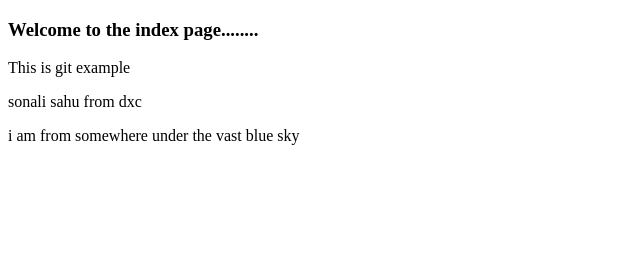
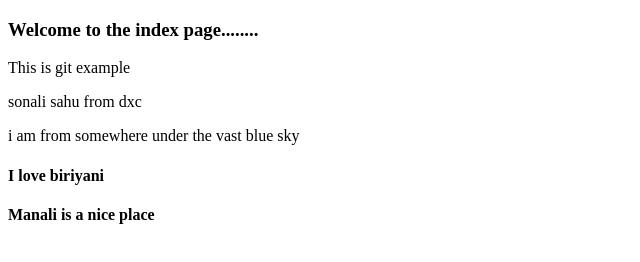
Before and after one commit to Sonali-Sahu-97/Nov-11, a plain HTML site: page index.html in a window 1280 px wide. Shown: the whole page, without its empty margins (0-640 px from the left). Drawn offline with Linux system fonts and the light colour scheme.

Commit message:
Second commit

```diff
--- a/index.html
+++ b/index.html
@@ -10,5 +10,7 @@
         <p>This is git example</p>
         <p>sonali sahu from dxc</p>
         <p>i am from somewhere under the vast blue sky</p>
+        <h4>I love biriyani</h4>
+        <h4>Manali is a nice place</h4>
     </body>
 </html>
```
